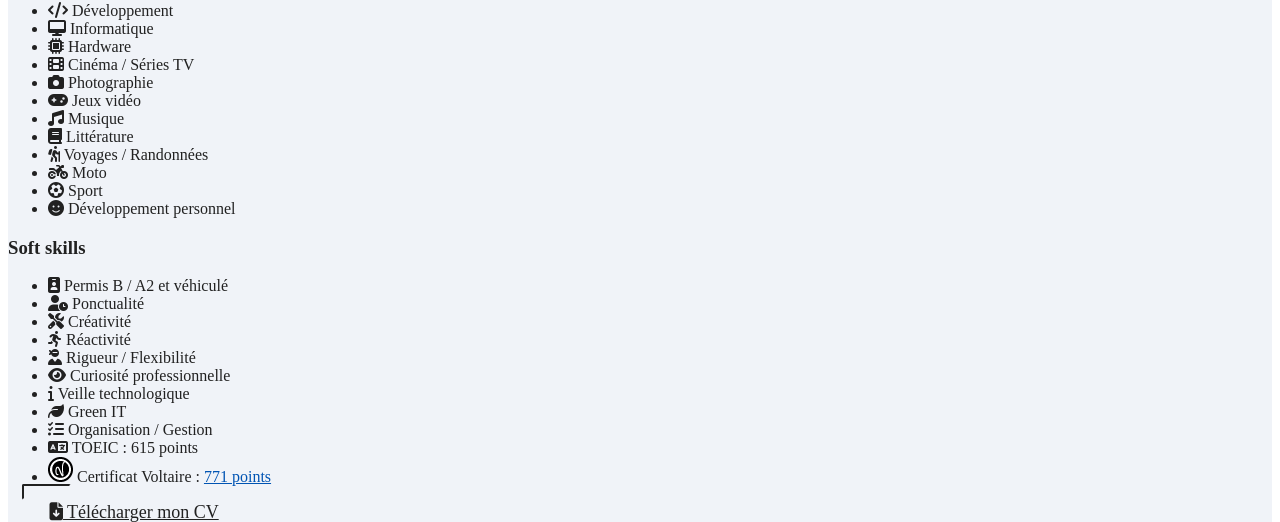
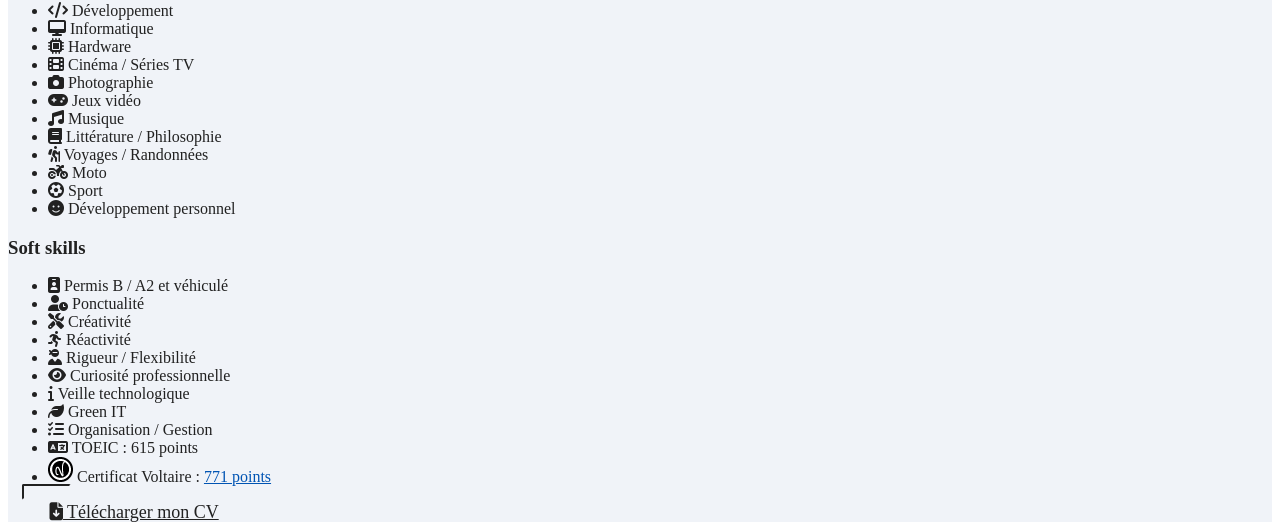
Before and after one commit to thlaure/portfoliov3, a Symfony app: template templates/home.html.twig in a window 1280 px wide. Shown: the part 1400-1922 px from the top of the page. Run offline with Twig, Linux system fonts and the light colour scheme; the template is opened without the code that fills it, so the values that code supplies are empty; style sheets or scripts are compiled from the project's sources; some libraries are stand-ins or nearby versions.

Commit message:
Update modules

```diff
--- a/templates/home.html.twig
+++ b/templates/home.html.twig
@@ -82,7 +82,7 @@
                 <li><i class="fas fa-camera"></i> Photographie</li>
                 <li><i class="fas fa-gamepad"></i> Jeux vidéo</li>
                 <li><i class="fas fa-music"></i> Musique</li>
-                <li><i class="fas fa-book"></i> Littérature</li>
+                <li><i class="fas fa-book"></i> Littérature / Philosophie</li>
                 <li><i class="fas fa-hiking"></i> Voyages / Randonnées</li>
                 <li><i class="fas fa-motorcycle"></i> Moto</li>
                 <li><i class="fas fa-futbol"></i> Sport</li>
```
Also changed, not shown: 1 other file.
